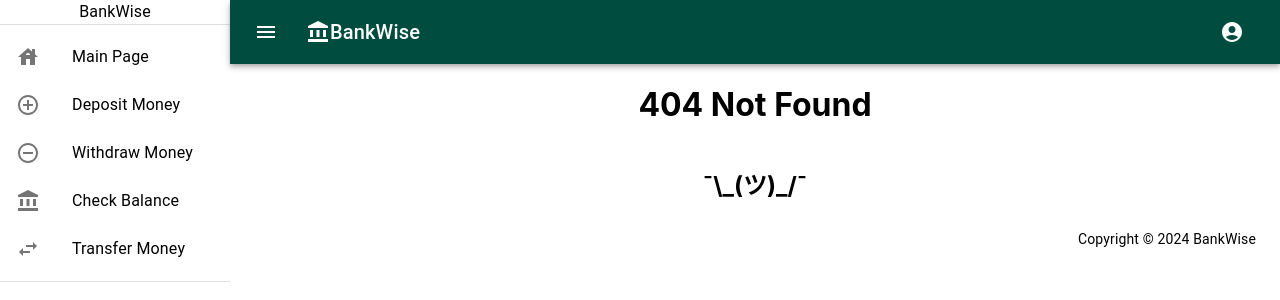
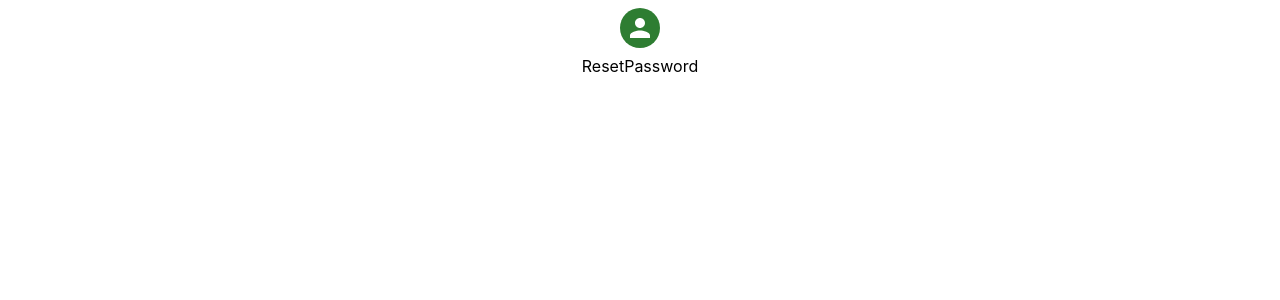
Before and after one commit to Berat-Aktas/GraduationProject, a React (Create React App) app in the folder project1/: page /reset-password in a window 1280 px wide. Before the commit this address had no page. Shown: the top 300 px of the page. Built offline with nearby package versions, Linux system fonts and the light colour scheme.

Commit message:
Geliştirme

```diff
--- /dev/null
+++ b/project1/src/pages/Auth/ForgotPassword.js
@@ -0,0 +1,20 @@
+import React from 'react';
+import { Avatar, Box } from '@mui/material';
+import { useNavigate } from 'react-router-dom';
+
+
+const ForgotPassword = () => {
+
+    const navigate = useNavigate();
+
+  return (
+    <>
+    <Box>
+    <Avatar sx={{ m: 1, bgcolor: "success.main" }}  ></Avatar>
+    ForgotPassword
+    </Box>
+    </>
+  )
+}
+
+export default ForgotPassword;
--- a/project1/src/pages/Auth/Login.js
+++ b/project1/src/pages/Auth/Login.js
@@ -1,12 +1,22 @@
 import React from 'react';
-import { Grid, Avatar, TextField, Button, Typography, Link, Box } from '@mui/material';
+import {
+  Grid,
+  Avatar,
+  TextField,
+  Button,
+  Typography,
+  Link,
+  Box,
+  FormControlLabel,
+  Checkbox
+} from '@mui/material';
 import LockOutlinedIcon from '@mui/icons-material/LockOutlined';
-import FormControlLabel from '@mui/material/FormControlLabel';
-import Checkbox from '@mui/material/Checkbox';
+import { useNavigate } from 'react-router-dom';
+
 
 function Login() {
 
-
+  const navigate = useNavigate();
 
   return (
     <Grid>
@@ -20,7 +30,7 @@ function Login() {
         }}
       >
         <Grid align='center'>
-          <Avatar sx={{ m: 1 , bgcolor: "success.main"}}  ><LockOutlinedIcon /></Avatar>
+          <Avatar sx={{ m: 1, bgcolor: "success.main" }}  ><LockOutlinedIcon /></Avatar>
           <h2>Sign In</h2>
         </Grid>
         <TextField label='Customer No' placeholder='Enter Customer No' required />
@@ -38,7 +48,7 @@ function Login() {
           label="Remember me"
         />
 
-        <Button type='submit' color='primary' variant='contained'  >Sign In</Button>
+        <Button type='submit' color='success' variant='contained'  >Sign In</Button>
 
         <Typography>
           <Link href='#' >
--- /dev/null
+++ b/project1/src/pages/Auth/ResetPassword.js
@@ -0,0 +1,24 @@
+import React from 'react';
+import { Avatar, Box } from '@mui/material';
+
+
+const ResetPassword = () => {
+    return (
+        <>
+            <Box
+                sx={{
+                    display: "flex",
+                    flexDirection: "column",
+                    justifyContent: 'center',
+                    alignItems: "center",
+                    height: "100%",
+                }}
+            >
+                <Avatar sx={{ m: 1, bgcolor: "success.main" }}  ></Avatar>
+                ResetPassword
+            </Box>
+        </>
+    )
+}
+
+export default ResetPassword;
--- a/project1/src/routes/SiteRoutes.js
+++ b/project1/src/routes/SiteRoutes.js
@@ -16,6 +16,8 @@ import WithdrawMoney from './../pages/WithdrawMoney';
 import BankWise from './../pages/BankWise';
 import NotFound from './../pages/NotFound';
 import Profile from "../pages/Profile";
+import ForgotPassword from "../pages/Auth/ForgotPassword";
+import ResetPassword from "../pages/Auth/ResetPassword";
 
 
 //Routes Tanımlama
@@ -24,7 +26,8 @@ const SiteRoutes = () => {
     let routes = useRoutes([
         { path: "/", element: <Navigate to="/main-page" /> },
         { path: "/login", element: <Login /> },
-        // { path: "/main-page", element: <BankWise /> },
+        { path: "/reset-password", element: <ResetPassword /> },
+        { path: "/forgot-password", element: <ForgotPassword /> },
         {
             path: "/",
             element: <AppLayout />,
```
